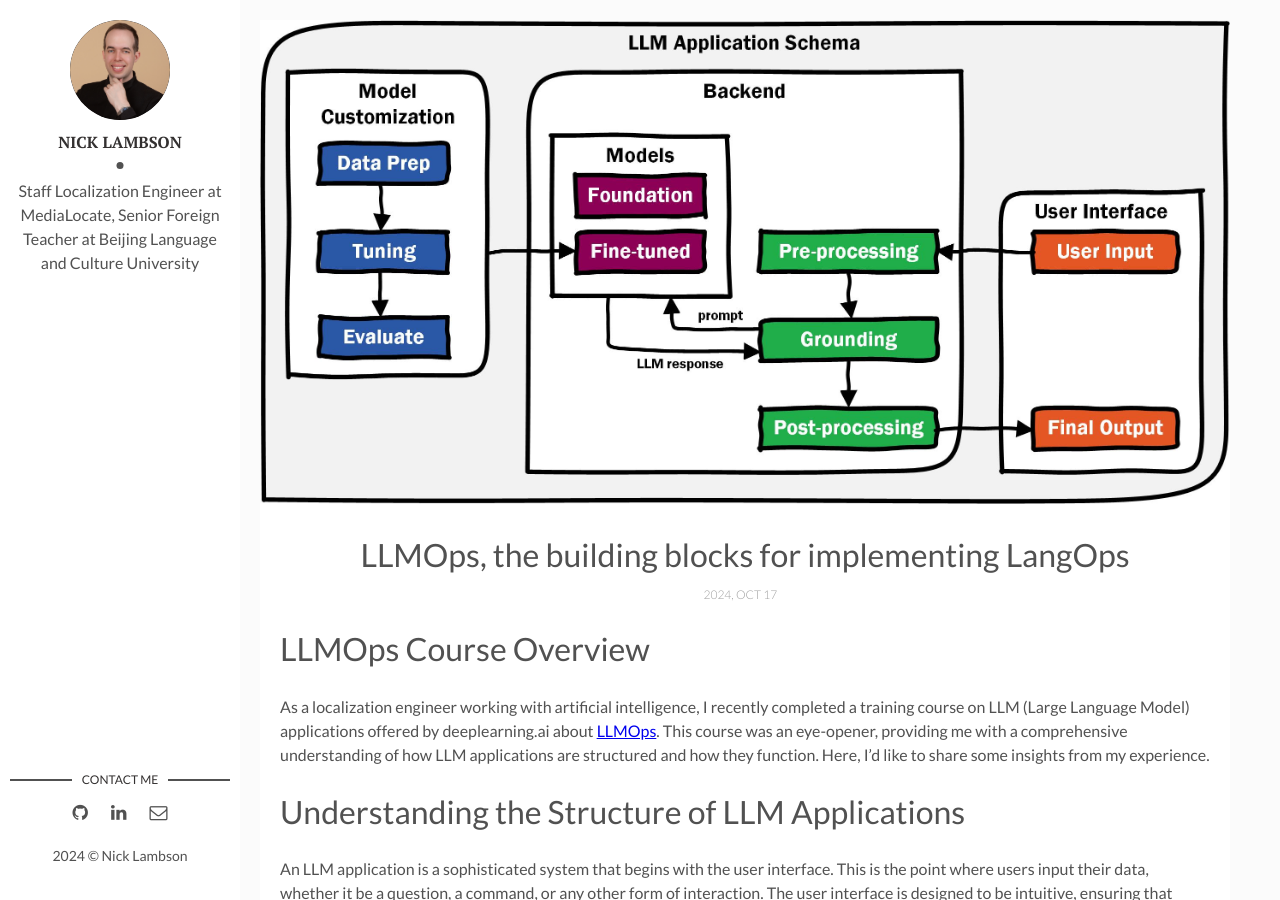
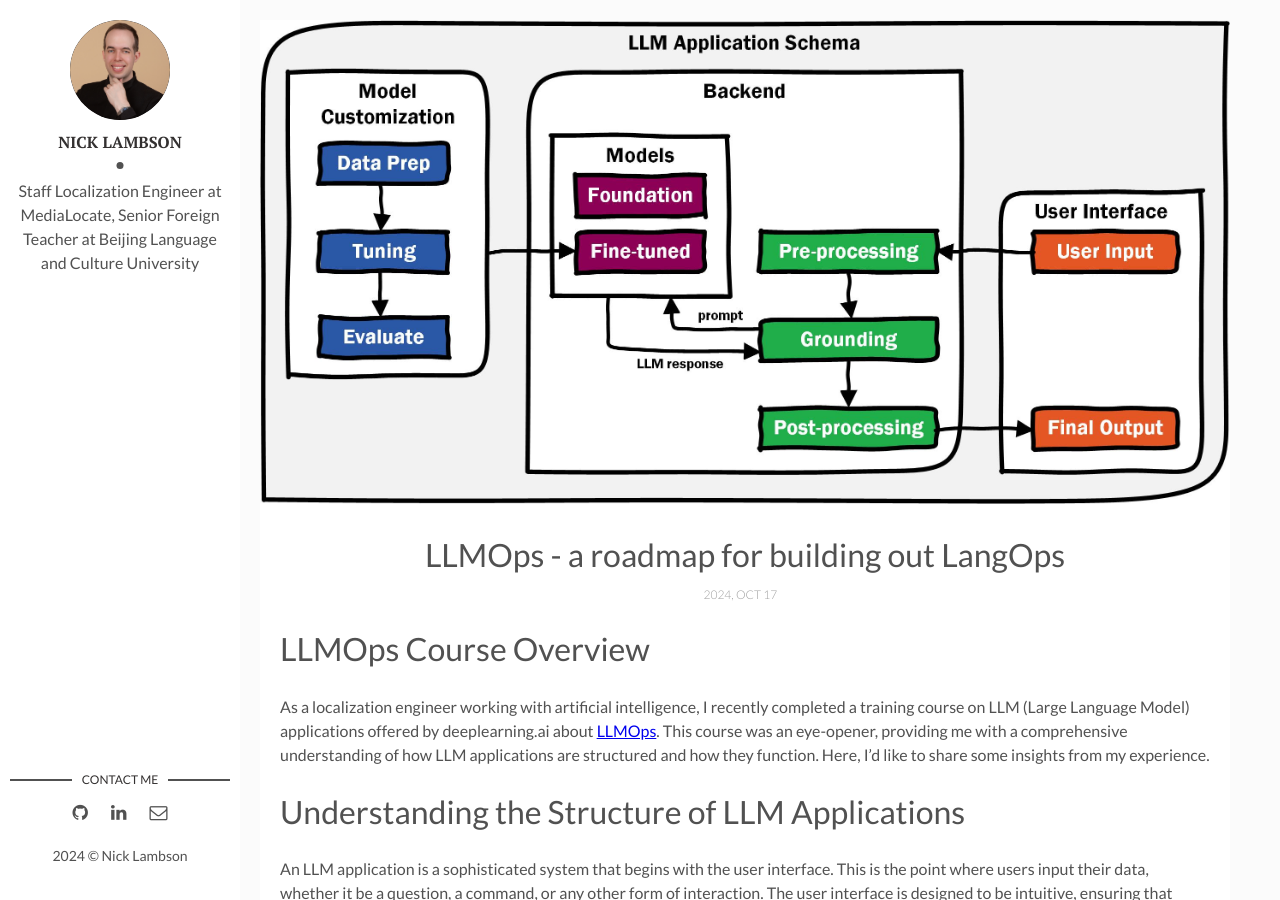
Before and after one commit to nicklambson/nicklambson.github.io, a Jekyll site: the page built from _posts/2024-10-17-llmops.markdown, in a window 1280 px wide and 900 px high. Built offline with Jekyll 4.4.1, drawn with Linux system fonts in a browser that asks for light colours.

Commit message:
Update 2024-10-17-llmops.markdown

```diff
--- a/_posts/2024-10-17-llmops.markdown
+++ b/_posts/2024-10-17-llmops.markdown
@@ -1,8 +1,8 @@
 ---
 layout: post
-title: LLMOps, the building blocks for implementing LangOps
+title: LLMOps - a roadmap for building out LangOps
 date: 2024-10-17 10:00:00 +0000
-description: A summary of the deeplearning course "LLMOps"
+description: A summary of the DeepLearning.ai course LLMOps
 img: llm-application-schema.jpg
 fig-caption:
 tags: [ai, localization, langops]
```
